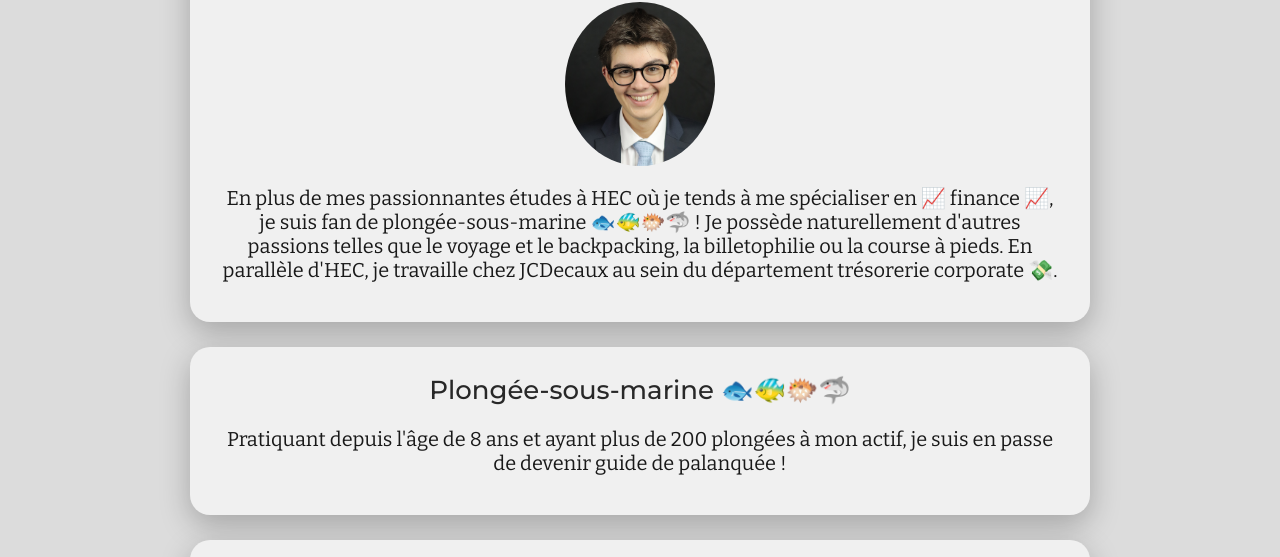
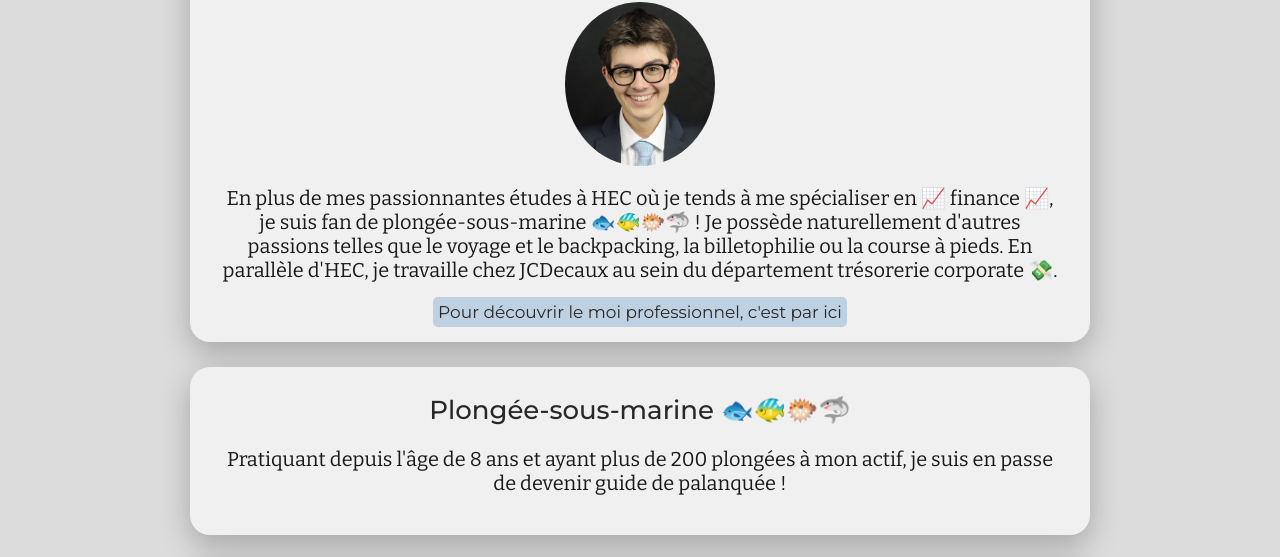
Before and after one commit to tolele152/my-profile, a plain HTML site: page index.html in a window 1280 px wide. Shown: the part 142-699 px from the top of the page. Drawn offline with nearby package versions, Linux system fonts and the light colour scheme.

Commit message:
Update index.html

```diff
--- a/index.html
+++ b/index.html
@@ -19,7 +19,7 @@
 					En plus de mes passionnantes études à HEC où je tends à me spécialiser en 📈 finance 📈, je suis fan de plongée-sous-marine 🐟🐠🐡🦈 ! Je possède naturellement d'autres passions telles que le voyage et le backpacking, la billetophilie ou la course à pieds.
 					En parallèle d'HEC, je travaille chez JCDecaux au sein du département trésorerie corporate 💸.
 				</p>
-
+				<a href="https://www.linkedin.com/in/théo-leleup" class="bouton-bleu-ciel">Pour découvrir le moi professionnel, c'est par ici</a>
 			</div>
 			<div class="cases-blanches">
 				<h2>Plongée-sous-marine 🐟🐠🐡🦈</h2>
```
